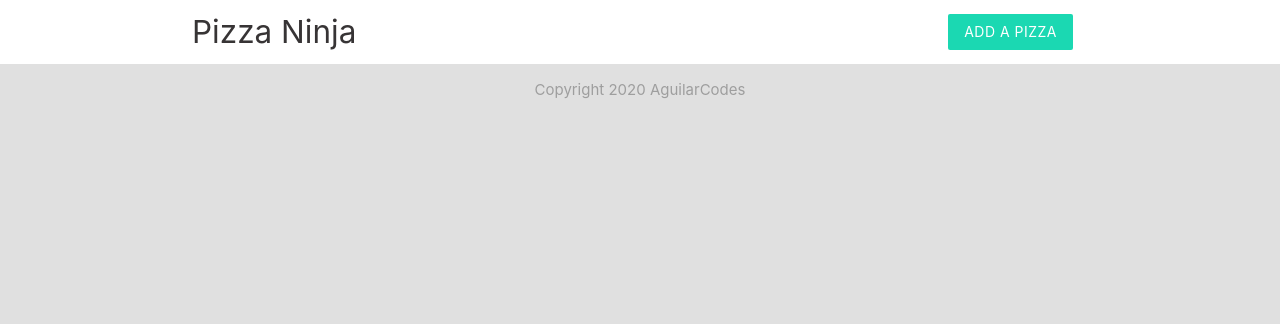
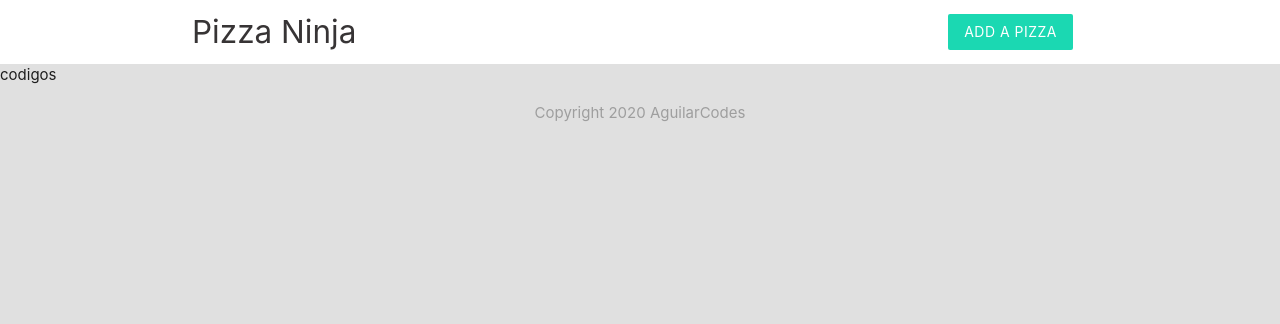
Before and after one commit to jerilar24/jerilar24.github.io, a PHP site: page / in a window 1280 px wide. Shown: the top 324 px of the page. Run offline with PHP 8.4, Linux system fonts and the light colour scheme.

Commit message:
Update index.php

```diff
--- a/index.php
+++ b/index.php
@@ -8,7 +8,7 @@
 <!-- Para incluir codigo de otro archivo se puede usar include o require, pero si el archivo
 agregado tiene error, el require no dejara que el codigo siga, y el include si -->
 <?php include 'templates/header.php'; ?>
-
+codigos
 <?php include 'templates/footer.php'; ?>
 
 </html>
```
